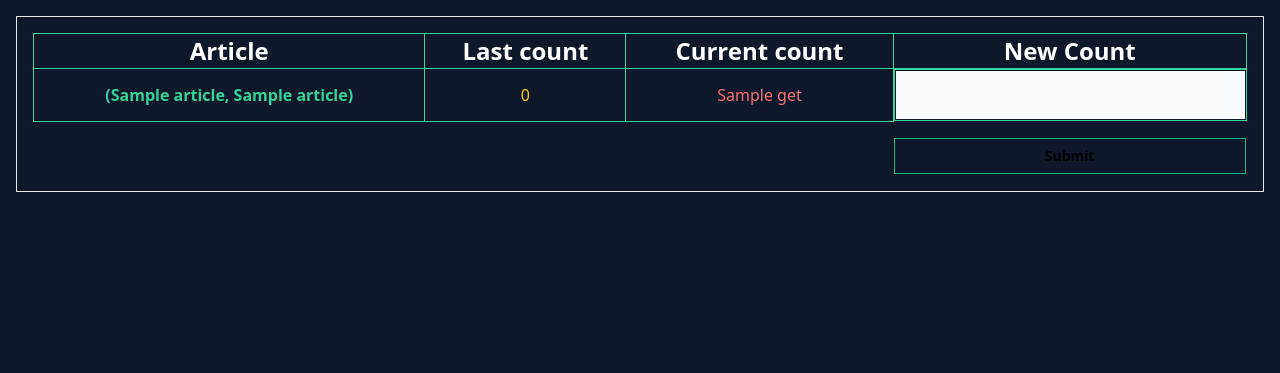
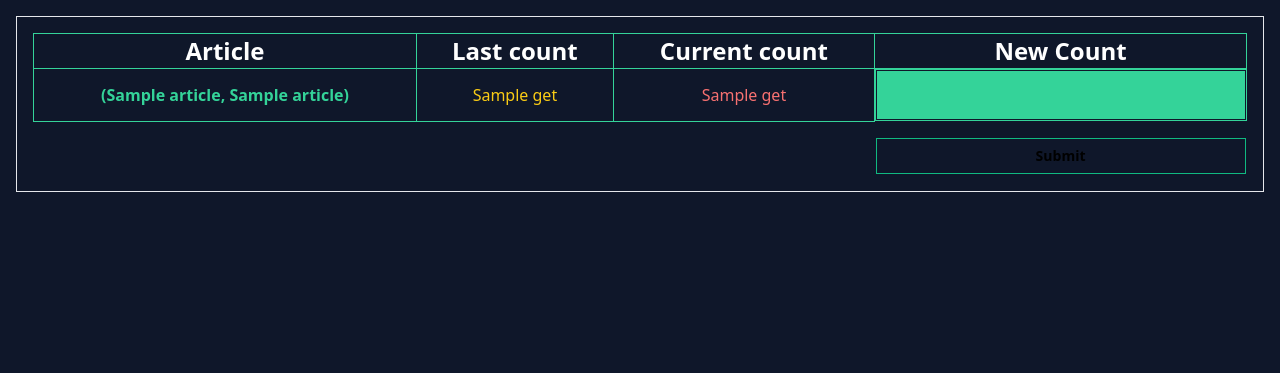
Before and after one commit to thawancomt/Sistem-Store, a Flask app: template System/templates/store/stock_page.html in a window 1280 px wide. Shown: the part 48-421 px from the top of the page. Run offline with Flask 3, Linux system fonts and the light colour scheme; the template is opened without the code that fills it: most values are stand-ins (such as "Sample title", 1, 10 or a date in 2020).

Commit message:
Introduce the possibility to choose the reference stock count, by passing it in url. TO DO: Make select inside html that show us all the stocks dates, so we gonna can choose which we want

```diff
--- a/System/__init__.py
+++ /dev/null
@@ -1,2 +0,0 @@
-from datetime import datetime
-print(str(datetime.today()))
--- a/System/app.py
+++ b/System/app.py
@@ -400,8 +400,8 @@ def tasks(date_for, store_to_send, action):
         return redirect(f'/homepage/{date_for}/{store_to_send}')
 
 
-@app.route('/stock/<store_to_show>/<date>', methods=['GET', 'POST'])
-def stock(store_to_show, date = 'last'):
+@app.route('/stock/<store_to_show>/<reference>/<date>', methods=['GET', 'POST'])
+def stock(store_to_show, date = 'last', reference = 'reference'):
     if not is_user_logged_in(external_ip()):
         return redirect('/login')
 
@@ -409,7 +409,7 @@ def stock(store_to_show, date = 'last'):
     context['data'] = user_data(1, 5)
     context['articles'] = StockArticles().get_all_articles()
     context['store_stock'] = StoreStock().get_store_stock(store_to_show, date=date)
-    context['store_counts'] = StoreStock().get_store_stock(store_to_show, all=True)
+    context['reference_count'] = StoreStock().get_store_stock(store_to_show, date=reference)
 
     if request.method == 'POST':
         stock_count = request.form.to_dict()
@@ -419,6 +419,7 @@ def stock(store_to_show, date = 'last'):
             return redirect(stock_count.get('date'))
         else:
             StoreStock().enter_stock(int(store_to_show), 0, stock_count)
+            return redirect(f'/stock/{store_to_show}/{reference}/last')
 
     return render_template('/store/stock_page.html', context=context)
 
--- a/System/static/output.css
+++ b/System/static/output.css
@@ -1170,6 +1170,11 @@ video {
   background-color: rgb(52 211 153 / var(--tw-bg-opacity));
 }
 
+.bg-emerald-300 {
+  --tw-bg-opacity: 1;
+  background-color: rgb(110 231 183 / var(--tw-bg-opacity));
+}
+
 .p-0 {
   padding: 0px;
 }
@@ -1232,6 +1237,10 @@ video {
   font-weight: 600;
 }
 
+.font-black {
+  font-weight: 900;
+}
+
 .text-emerald-200 {
   --tw-text-opacity: 1;
   color: rgb(167 243 208 / var(--tw-text-opacity));
@@ -1285,6 +1294,11 @@ video {
 .text-yellow-400 {
   --tw-text-opacity: 1;
   color: rgb(250 204 21 / var(--tw-text-opacity));
+}
+
+.text-black {
+  --tw-text-opacity: 1;
+  color: rgb(0 0 0 / var(--tw-text-opacity));
 }
 
 .underline {
--- a/System/templates/store/homepage.html
+++ b/System/templates/store/homepage.html
@@ -275,7 +275,7 @@
             <form action="/users" class="w-full flex justify-center">
                 <button type="submit" class="btn-primary w-5/6">Access users</button>
             </form>
-            <form action="/stock/{{store_to_show}}/last" class="w-full flex justify-center">
+            <form action="/stock/{{store_to_show}}/reference/last" class="w-full flex justify-center">
                 <button type="submit" class="btn-primary w-5/6">Access Stock</button>
             </form>
         </div>
--- a/System/templates/store/stock_page.html
+++ b/System/templates/store/stock_page.html
@@ -14,10 +14,10 @@
                 {% for article in context.articles %}
                     <tr class="*:border *:border-emerald-400 *:text-center">
                         <td class="text-emerald-400 font-bold">{{article}}</td>
-                        <td class="text-yellow-400">{{context.store_counts[-1].get('articles').get(article, 0)}}</td>
+                        <td class="text-yellow-400">{{context.reference_count.get(article, 0)}}</td>
                         <td class="text-red-400">{{context.store_stock.get(article, 0)}}</td>
-                        <td class="flex justify-center">
-                            <input type="number" class="form-control-1 text-center rounded-none border-0" name="{{article}}">
+                        <td class="flex justify-center border-0">
+                            <input type="number" class="form-control-1 text-center text-black font-black rounded-none border-0 bg-emerald-400" name="{{article}}">
                         </td>
                     </tr>
                 {% endfor %}
```
Also changed, not shown: System/models/stock.py (+16 -2 lines).
